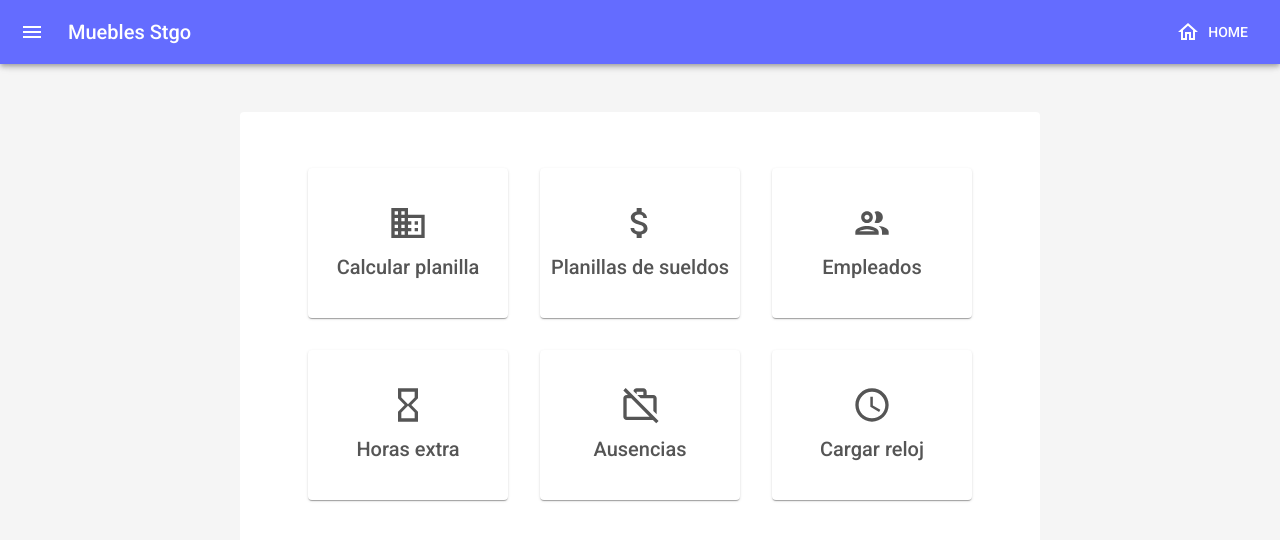
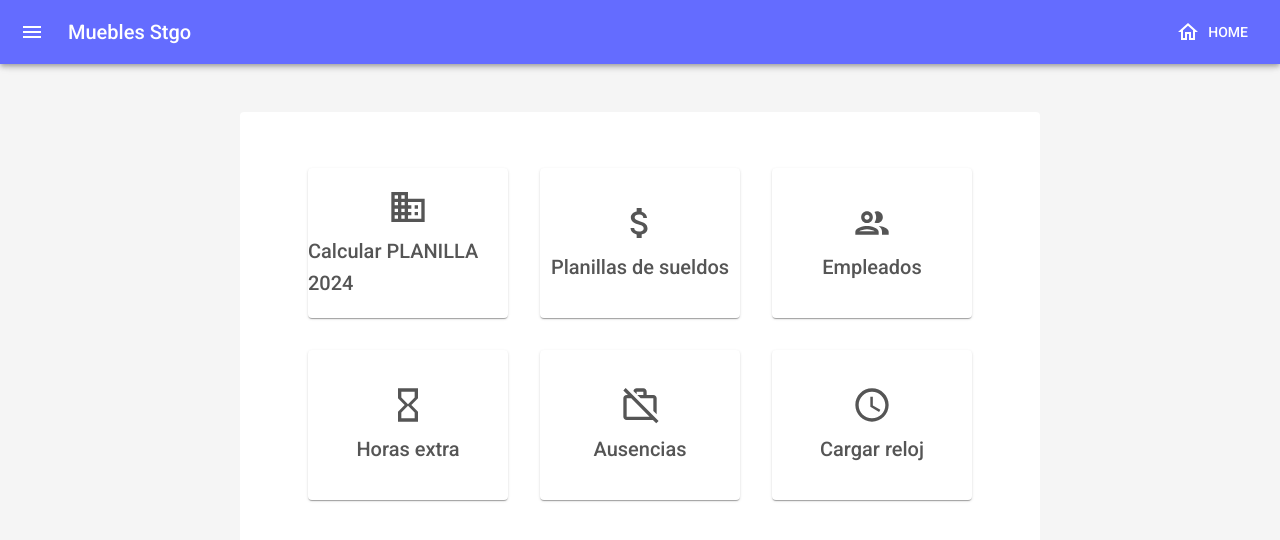
Before and after one commit to r9956/mueblesStgo-frontend, a React (Vite) app: page / in a window 1280 px wide. Shown: the top 540 px of the page. Built offline with nearby package versions, Linux system fonts and the light colour scheme.

Commit message:
cambio planilla

```diff
--- a/src/components/Dashboard.jsx
+++ b/src/components/Dashboard.jsx
@@ -10,7 +10,7 @@ import AccessTimeIcon from '@mui/icons-material/AccessTime'
 
 const Dashboard = () => {
   const cards = [
-    { title: 'Calcular planilla', icon: BusinessIcon, nav: '/payroll/calculate' },
+    { title: 'Calcular PLANILLA 2024', icon: BusinessIcon, nav: '/payroll/calculate' },
     { title: 'Planillas de sueldos', icon: AttachMoneyIcon, nav: '/payroll/list' },
     { title: 'Empleados', icon: PeopleOutlinedIcon, nav: '/employee/list' },
     { title: 'Horas extra', icon: HourglassEmptyIcon, nav: '/extra-hours' },
```
